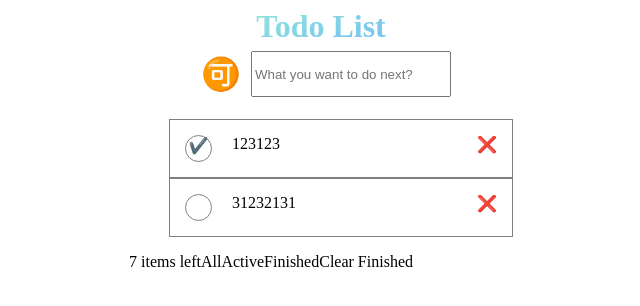
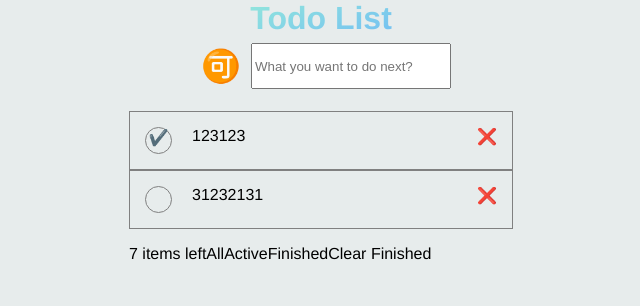
Before and after one commit to Aumeeb/react-hooks-typescript-todomvc, a React (Create React App) app: page / in a window 1280 px wide. Shown: the top 306 px of the page, without its empty margins (319-959 px from the left). Built offline with nearby package versions, Linux system fonts and the light colour scheme.

Commit message:
feat: add global styles

```diff
--- a/src/App.tsx
+++ b/src/App.tsx
@@ -1,11 +1,12 @@
 import React from 'react'
 import TodoListPage from './pages/TodoListPage'
-
+import GlobalStyle from './theme/index'
 function App() {
   return (
-    <div>
+    <>
+      <GlobalStyle />
       <TodoListPage />
-    </div>
+    </>
   )
 }
 
--- a/src/components/todo-list/List.tsx
+++ b/src/components/todo-list/List.tsx
@@ -3,6 +3,7 @@
 
 const TodoListUL = styled.ul`
   list-style: none;
+  padding: 0;
   > li {
     padding: 15px;
     border: 1px solid gray;
--- /dev/null
+++ b/src/theme/index.tsx
@@ -0,0 +1,11 @@
+import { createGlobalStyle } from 'styled-components'
+
+const GlobalStyle = createGlobalStyle`
+  body {
+    margin: 0;
+    padding: 0;
+    background: #e7ecec;
+    font-family: Open-Sans, Helvetica, Sans-Serif;
+  }
+`
+export default GlobalStyle
```
Also changed, not shown: 1 other file (tests, documents, lock files or other folders).
